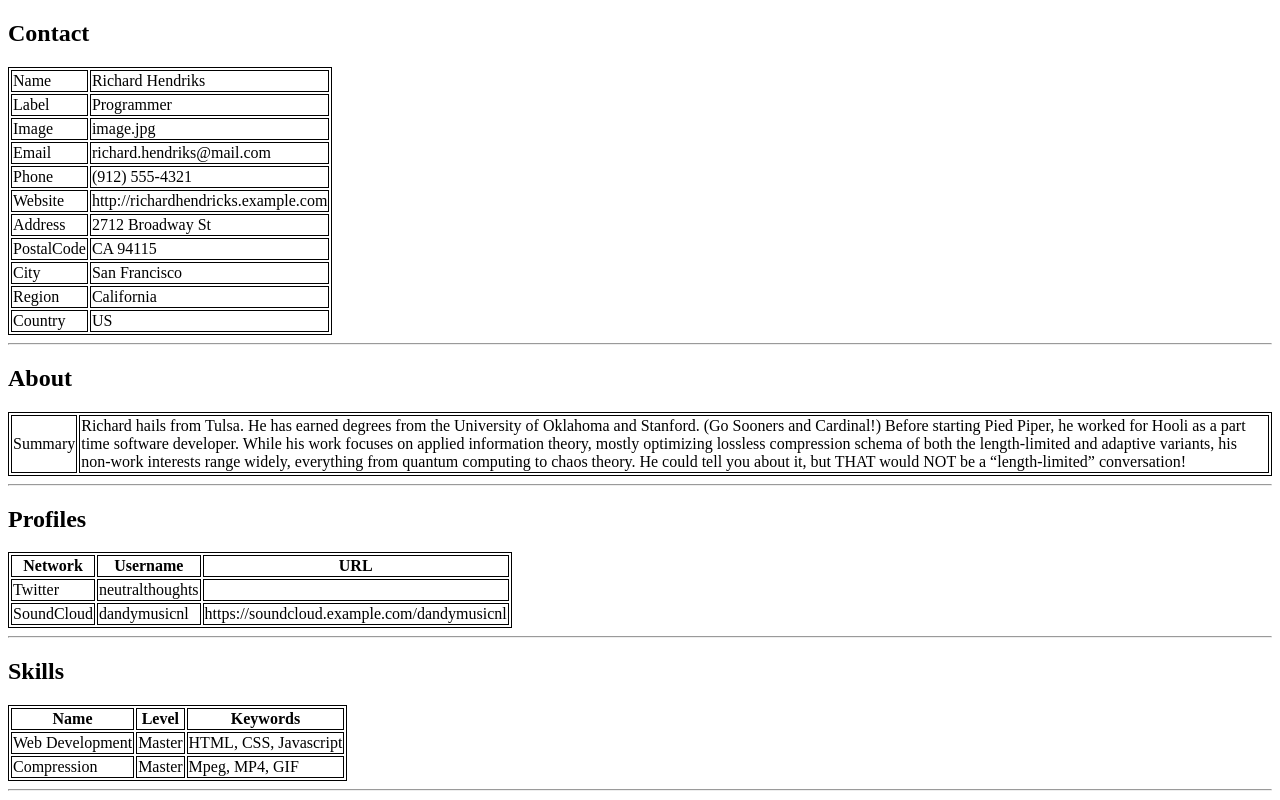
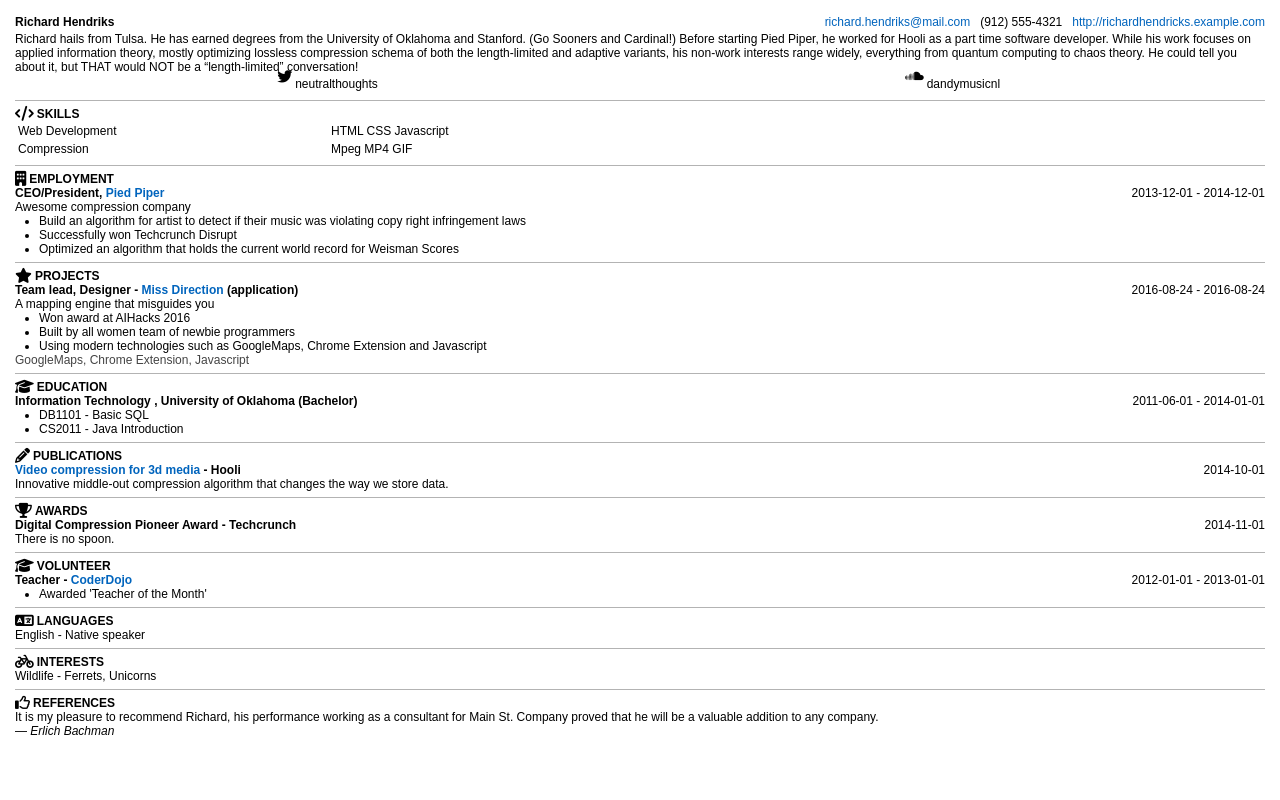
Before and after one commit to vanillawc/wc-resume, a website with bundled scripts: page dev/index.html in a window 1280 px wide. Shown: the top 800 px of the page. Built offline with nearby package versions, Linux system fonts and the light colour scheme.

Commit message:
Add Compact Theme

```diff
--- a/dev/index.html
+++ b/dev/index.html
@@ -7,7 +7,7 @@
 </head>
 <body>
 
-  <wc-resume src="sample.json" template="../templates/test/"></wc-resume>
+  <wc-resume src="sample.json" template="../templates/compact/"></wc-resume>
 
 </body>
 </html>
--- /dev/null
+++ b/templates/compact/about.html
@@ -0,0 +1 @@
+${summary}
--- /dev/null
+++ b/templates/compact/awards.html
@@ -0,0 +1,14 @@
+<hr>
+<h2><i class="fa fa-lg fa-trophy"></i>Awards</h2>
+${awards.map(award => `
+  <div class="header">
+    <div class="name">
+      <h3>
+      <span>${award.title}</a></span>
+      <span> - ${award.awarder}</span>
+    </h3>
+    </div>
+    <div class="dates">${award.date}</div>
+  </div>
+  <div>${award.summary}</div>
+`)}
--- /dev/null
+++ b/templates/compact/contact.html
@@ -0,0 +1,6 @@
+<div class="name"><h1>${name}</h1></div>
+<div class="contacts">
+  <div><a href="mailto:${email}">${email}</a></div>
+  <div>${phone}</div>
+  <div><a href="${url}">${url}</a></div>
+</div>
--- /dev/null
+++ b/templates/compact/education.html
@@ -0,0 +1,20 @@
+<hr>
+<h2><i class="fa fa-lg fa-mortar-board"></i>Education</h2>
+${schools.map(school => `
+  <div class="header">
+    <div class="name">
+      <h3>
+      <span>${school.area}</span>
+      <span>, ${school.institution}</span>
+      <span> (${school.studyType})</span>
+    </h3>
+    </div>
+    <div class="dates">${school.startDate} - ${school.endDate}</div>
+  </div>
+  <ul class="highlights">
+    ${school.courses.map(course => `
+      <li>${course}</li>
+    `).join('\n')}
+  </ul>
+</div>
+`)}
--- /dev/null
+++ b/templates/compact/interests.html
@@ -0,0 +1,5 @@
+<hr>
+<h2><i class="fa fa-lg fa-bicycle"></i>Interests</h2>
+${interests.map(interest => `
+  ${interest.name} - ${interest.keywords.join(', ')}
+`)}
--- /dev/null
+++ b/templates/compact/languages.html
@@ -0,0 +1,5 @@
+<hr>
+<h2><i class="fa fa-lg fa-language"></i>Languages</h2>
+${languages.map(language => `
+  ${language.language} - ${language.fluency}
+`)}
--- /dev/null
+++ b/templates/compact/profiles.html
@@ -0,0 +1,18 @@
+${profiles.map(profile => {
+  if (profile.network.toLowerCase() === 'twitter') {
+    return `
+      <div>
+        <i class="fa fa-lg fa-twitter"></i>
+        ${profile.username}
+      </div>
+    `;
+  }
+  if (profile.network.toLowerCase() === 'soundcloud') {
+    return `
+      <div>
+        <span class="fa fa-lg fa-soundcloud"></span>
+        ${profile.username}
+      </div>
+    `;
+  }
+}).join('\n')}
--- /dev/null
+++ b/templates/compact/projects.html
@@ -0,0 +1,23 @@
+<hr>
+<h2><i class="fa fa-lg fa-star"></i>Projects</h2>
+${projects.map(project => `
+  <div class="header">
+    <div class="name">
+      <h3>
+      <span>${project.roles.join(', ')}</span>
+      <span> - </span>
+      <span><a href="${project.url}">${project.name}</a></span>
+      <span> (${project.type})</span>
+    </h3>
+    </div>
+    <div class="dates">${project.startDate} - ${project.endDate}</div>
+  </div>
+  <div>${project.description}</div>
+  <ul class="highlights">
+    ${project.highlights.map(highlight => `
+      <li>${highlight}</li>
+    `).join('\n')}
+  </ul>
+  <div class="keywords">${project.keywords.join(', ')}</div>
+</div>
+`)}
--- /dev/null
+++ b/templates/compact/publications.html
@@ -0,0 +1,14 @@
+<hr>
+<h2><i class="fa fa-lg fa-pencil"></i>Publications</h2>
+${publications.map(publication => `
+  <div class="header">
+    <div class="name">
+      <h3>
+      <span><a href="${publication.url}">${publication.name}</a></span>
+      <span> - ${publication.publisher}</span>
+    </h3>
+    </div>
+    <div class="dates">${publication.releaseDate}</div>
+  </div>
+  <div>${publication.summary}</div>
+`)}
--- /dev/null
+++ b/templates/compact/references.html
@@ -0,0 +1,8 @@
+<hr>
+<h2><i class="fa fa-lg fa-thumbs-o-up"></i>References</h2>
+${references.map(reference => `
+  <blockquote>
+    <p>${reference.reference}</p>
+    <footer>— <cite>${reference.name}</cite></footer>
+  </blockquote>
+`)}
--- /dev/null
+++ b/templates/compact/skills.html
@@ -0,0 +1,10 @@
+<hr>
+<h2><i class="fa fa-lg fa-code"></i>Skills</h2>
+<table>
+  ${skills.map(skill => `
+    <tr>
+      <td>${skill.name}</td>
+      <td>${skill.keywords.join('  ')}</td>
+    </tr>
+  `).join('\n')}
+</table>
--- /dev/null
+++ b/templates/compact/style.css
@@ -0,0 +1,120 @@
+@import url(https://fonts.googleapis.com/css?family=Open+Sans:400,300,300italic,400italic,600,600italic,700,700italic);
+@import url(https://maxcdn.bootstrapcdn.com/font-awesome/latest/css/font-awesome.min.css);
+
+html, body, main, section, header, blockquote, ul, p, h1, h2, h3 {
+  font-family: Open-Sans, Arial, Helvetica, sans-serif;
+  margin: 0;
+  padding: 0;
+  font-size: 12px;
+}
+
+a {
+  color: #0064BD;
+  text-decoration: none;
+}
+
+a:visited {
+  color: #7B0796;
+}
+
+a:hover {
+  text-decoration: underline;
+}
+
+h2 {
+  text-transform: uppercase;
+}
+
+h3 {
+  font-size: 1em;
+}
+
+hr {
+  border: none;
+  border-top: 1px solid #B3B3B3;
+}
+
+li {
+  margin-left: 2em;
+}
+
+p, li {
+  text-align: justify;
+  clear: both;
+}
+
+.fa {
+  margin-right: 3px;
+}
+
+.header {
+  display: flex;
+  flex-direction: row;
+}
+
+.name {
+  display: flex;
+  flex: 2;
+}
+
+.dates {
+  display: flex;
+  justify-content: flex-end;
+  flex: 2;
+}
+
+.keywords {
+  color: #444;
+}
+
+wc-resume {
+  display: flex;
+  flex-direction: column;
+  margin: 15px;
+}
+
+wc-contact {
+  display: flex;
+  margin-bottom: 3px;
+}
+
+wc-contact .name {
+  display: flex;
+  flex: 1;
+}
+
+wc-contact .contacts {
+  display: flex;
+  flex-direction: row;
+  align-items: flex-end;
+  justify-content: flex-end;
+  flex: 3;
+}
+
+wc-contact .contacts > div {
+  margin-left: 10px;
+}
+
+wc-profiles {
+  display: flex;
+  flex-direction: row;
+  margin-top: 3px;
+  margin-bottom: 3px;
+}
+
+wc-profiles div {
+  display: flex;
+  flex-direction: row;
+  align-content: space-around;
+  justify-content: center;
+  flex: 1;
+}
+
+
+wc-skills table {
+  width: 100%;
+}
+
+wc-skills td:first-child {
+  width: 25%;
+}
--- /dev/null
+++ b/templates/compact/volunteer.html
@@ -0,0 +1,20 @@
+<hr>
+<h2><i class="fa fa-lg fa-mortar-board"></i>Volunteer</h2>
+${roles.map(role => `
+  <div class="header">
+    <div class="name">
+      <h3>
+      <span>${role.position}<span>
+      <span> - </span>
+      </span><a href="${role.url}">${role.organization}</a></span>
+    </h3>
+    </div>
+    <div class="dates">${role.startDate} - ${role.endDate}</div>
+  </div>
+  <ul class="highlights">
+    ${role.highlights.map(highlight => `
+      <li>${highlight}</li>
+    `).join('\n')}
+  </ul>
+</div>
+`)}
--- /dev/null
+++ b/templates/compact/work.html
@@ -0,0 +1,17 @@
+<hr>
+<h2><i class="fa fa-lg fa-building"></i>Employment</h2>
+${jobs.map(job => `
+  <div class="header">
+    <div class="name">
+      <h3>${job.position}, <a href="${job.url}">${job.name}</a></h3>
+    </div>
+    <div class="dates">${job.startDate} - ${job.endDate}</div>
+  </div>
+  <div>${job.description}</div>
+  <ul class="highlights">
+    ${job.highlights.map(highlight => `
+      <li>${highlight}</li>
+    `).join('\n')}
+  </ul>
+</div>
+`)}
```
